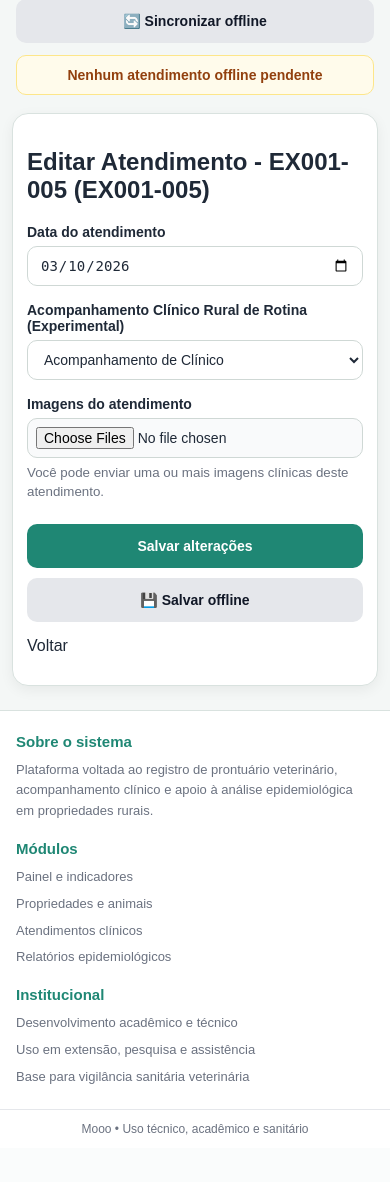
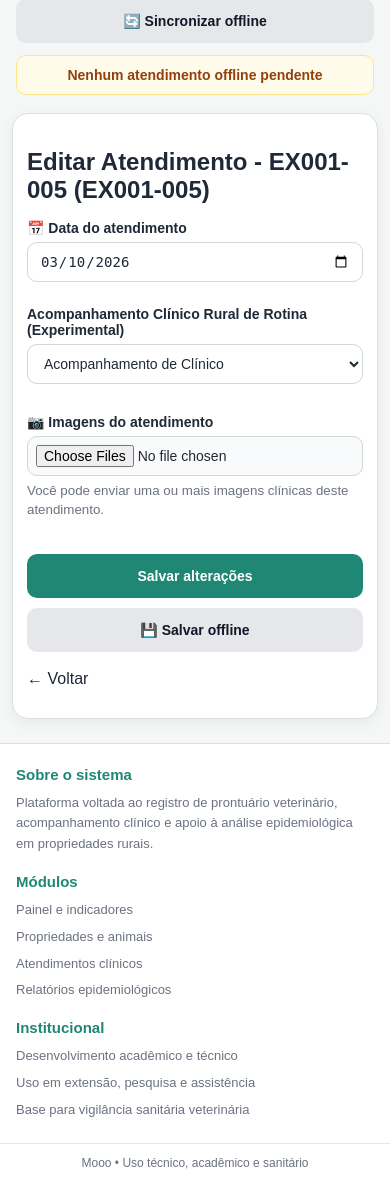
Before and after one commit to glauciocassiano-star/plataforma-relatorios, a Flask app: page /atendimento/1/editar in a window 390 px wide. Shown: the part 191-1373 px from the top of the page. Before the commit the page ends 1326 px from the top, so only its background shows below. Run offline with Flask 3, Linux system fonts and the light colour scheme; a user stored in the database is signed in; data comes from the database, SQL or seed files in the repository.

Commit message:
melhoria mobile atendimento

```diff
--- a/app/templates/atendimento_novo.html
+++ b/app/templates/atendimento_novo.html
@@ -9,7 +9,7 @@
 {% endblock %}
 
 {% block content %}
-<h2>
+<h2 style="margin-bottom:16px;">
   {% if modo_edicao %}
     Editar Atendimento - {{ animal.codigo }}{% if animal.nome %} ({{ animal.nome }}){% endif %}
   {% else %}
@@ -17,10 +17,11 @@
   {% endif %}
 </h2>
 
-<form method="POST" enctype="multipart/form-data" class="form-layout" style="max-width:700px;" id="formAtendimento">
+<form method="POST" enctype="multipart/form-data" class="form-layout" id="formAtendimento">
 
+  <!-- BLOCO: DATA -->
   <div class="form-field">
-    <label for="data_atendimento">Data do atendimento</label>
+    <label for="data_atendimento">📅 Data do atendimento</label>
     <input
       type="date"
       name="data_atendimento"
@@ -30,9 +31,10 @@
     >
   </div>
 
+  <!-- BLOCO: CAMPOS DINÂMICOS -->
   {% for c in campos %}
     {% if c.tipo == "checkbox" %}
-      <div class="checkbox-field">
+      <div class="checkbox-field" style="margin-top:8px;">
         <input
           type="checkbox"
           name="{{ c.nome_chave }}"
@@ -43,8 +45,9 @@
         >
         <label for="{{ c.nome_chave }}">{{ c.rotulo }}</label>
       </div>
+
     {% else %}
-      <div class="form-field">
+      <div class="form-field" style="margin-top:8px;">
         <label for="{{ c.nome_chave }}">{{ c.rotulo }}</label>
 
         {% if c.tipo == "textarea" %}
@@ -52,7 +55,7 @@
             name="{{ c.nome_chave }}"
             id="{{ c.nome_chave }}"
             {% if c.obrigatorio %}required{% endif %}
-            style="min-height:110px;"
+            style="min-height:120px;"
           >{{ atendimento.dados.get(c.nome_chave, '') if modo_edicao and atendimento and atendimento.dados else '' }}</textarea>
 
         {% elif c.tipo == "number" %}
@@ -106,8 +109,9 @@
     {% endif %}
   {% endfor %}
 
-  <div class="form-field">
-    <label for="imagens">Imagens do atendimento</label>
+  <!-- BLOCO: IMAGENS -->
+  <div class="form-field" style="margin-top:14px;">
+    <label for="imagens">📷 Imagens do atendimento</label>
     <input
       type="file"
       name="imagens"
@@ -120,7 +124,8 @@
     </small>
   </div>
 
-  <div class="form-actions" style="display:flex;gap:10px;flex-wrap:wrap;">
+  <!-- BLOCO: AÇÕES -->
+  <div class="form-actions" style="margin-top:18px;">
     <button type="submit">
       {% if modo_edicao %}
         Salvar alterações
@@ -136,8 +141,8 @@
 
 </form>
 
-<p style="margin-top:15px;">
-  <a href="{{ url_for('main.prontuario_animal', animal_id=animal.id) }}">Voltar</a>
+<p style="margin-top:18px;">
+  <a href="{{ url_for('main.prontuario_animal', animal_id=animal.id) }}">← Voltar</a>
 </p>
 
 <script>
@@ -147,45 +152,19 @@ function salvarOffline() {
   const formData = new FormData(form);
   const dados = {};
 
-  formData.forEach((value, key) => {
-    if (value instanceof File) return; // ignorar imagens
-    dados[key] = value;
-  });
-
-  // checkbox manual (IMPORTANTE)
-  function salvarOffline() {
-  const form = document.getElementById("formAtendimento");
-
-  const formData = new FormData(form);
-  const dados = {};
-
-  // pega todos os campos normais
+  // Campos normais
   formData.forEach((value, key) => {
     if (value instanceof File) return;
     dados[key] = value;
   });
 
-  // 🔥 pega TODOS os checkboxes corretamente
+  // Checkboxes
   const checkboxes = form.querySelectorAll("input[type='checkbox']");
-
   checkboxes.forEach(cb => {
     dados[cb.name] = cb.checked;
   });
 
-  // metadados
-  dados._offline_id = crypto.randomUUID();
-  dados._salvo_em = new Date().toISOString();
-  dados._animal_id = "{{ animal.id }}";
-  dados._formulario_id = "{{ formulario.id if formulario else '' }}";
-
-  let lista = JSON.parse(localStorage.getItem("atendimentos_offline") || "[]");
-  lista.push(dados);
-
-  localStorage.setItem("atendimentos_offline", JSON.stringify(lista));
-
-  alert("Atendimento salvo offline com sucesso!");
-}
-
+  // Metadados
   dados._offline_id = crypto.randomUUID();
   dados._salvo_em = new Date().toISOString();
   dados._animal_id = "{{ animal.id }}";
```
